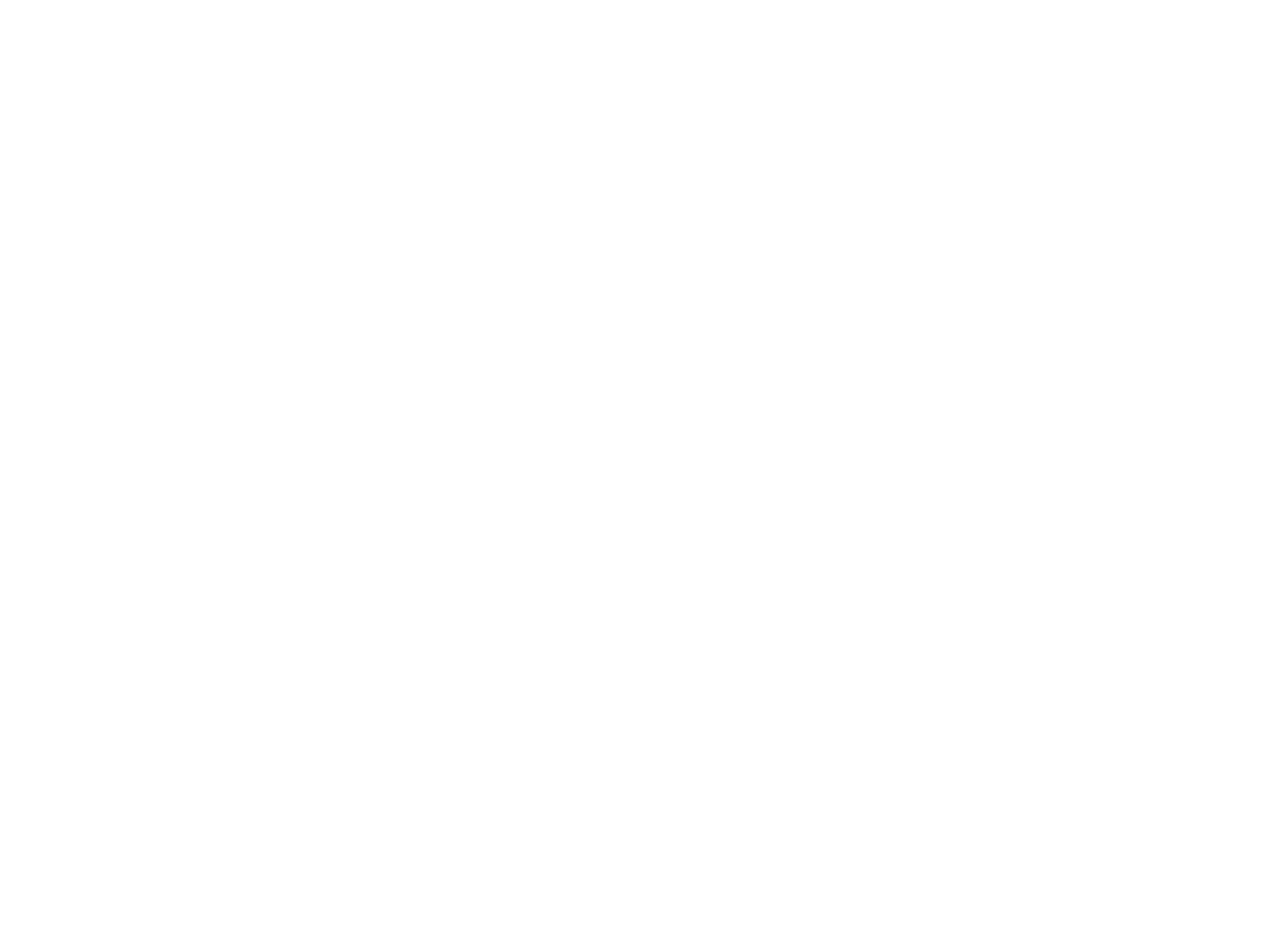
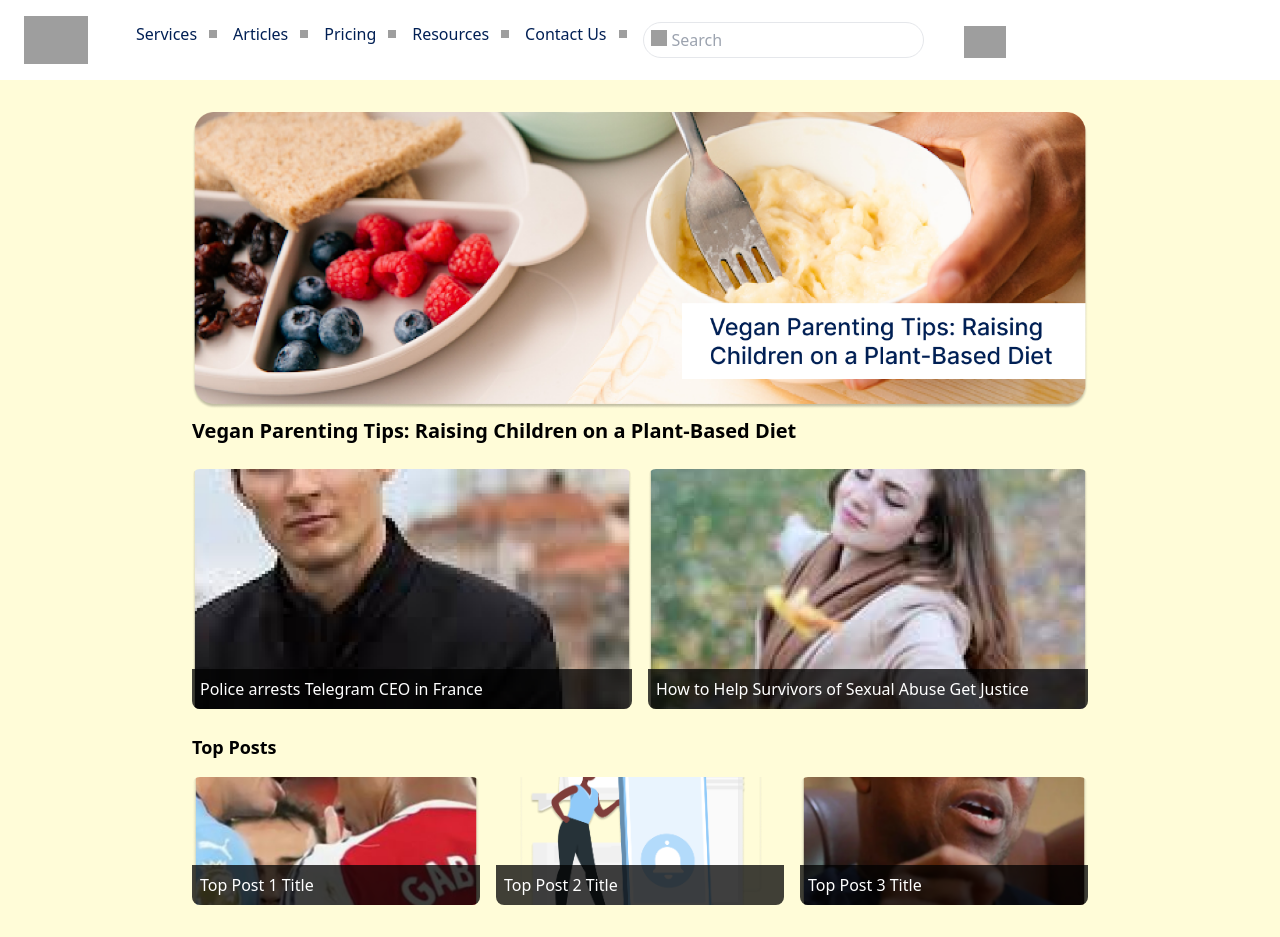
Before and after one commit to m4ace-project/blog-frontend, a React (Vite) app: page /readerdashboard in a window 1280 px wide. Before the commit this address had no page. Before the commit the page ends 800 px from the top, so only its background shows below. Built offline with nearby package versions, Linux system fonts and the light colour scheme; grey boxes are pictures that could not be loaded.

Commit message:
Updated App.jsx and Home.jsx; removed image.png; added new files

```diff
--- a/src/App.jsx
+++ b/src/App.jsx
@@ -28,6 +28,7 @@
 import Inbox from './pages/Inbox';
 import ProfileInfo from './pages/ProfileInfo';
 import Chat from './pages/Chat';
+import ReaderDashboard from './pages/Readerdashboard';
 import { Routes, Route } from 'react-router-dom';
 
 
@@ -69,6 +70,7 @@
         <Route path="/inbox" element={ <Inbox/> } />
         <Route path="/profileInfo" element={ <ProfileInfo/> } />
         <Route path="/chat" element={ <Chat/> } />
+        <Route path="/readerdashboard" element={ <ReaderDashboard/> } />
       </Routes>
 
 
--- /dev/null
+++ b/src/components/common/NavbarReader.jsx
@@ -0,0 +1,51 @@
+import React from 'react';
+import Frame198 from '../assets/Frame 198.png';
+import ProfileIcon from '../assets/profile.png';
+import Vector from '../assets/Vector.png';
+import SearchIcon from '../assets/search-normal.png';
+
+function NavbarReader() {
+  return (
+    <div>
+      <nav className="bg-[#FFFFFF] p-4">
+        <div className="max-w-7xl mx-auto px-2">
+          <div className="flex items-center justify-between flex-wrap">
+            <div className="flex items-center">
+              <img src={Frame198} alt="logo" className="h-12 w-auto" />
+              <div className="hidden md:flex space-x-4 ml-12">
+                {['Services', 'Articles', 'Pricing', 'Resources', 'Contact Us'].map((item, index) => (
+                  <a key={index} href="#" className="text-[#001F54] font-inter font-medium flex hover:text-orange-500">
+                    {item}
+                    <img src={Vector} alt="vector" className="h-2 w-2 ml-3 mt-2 hover:text-[#FF5722]" />
+                  </a>
+                ))}
+                <form className="relative w-50 flex ml-10 " role="search">
+                  <span className="absolute inset-y-0 left-2 flex">
+                    <img src={SearchIcon} alt="search" className="w-4 h-4 mt-2 " />
+                  </span>
+                  <input
+                    className="w-full p-1 pl-7 pr-5 border text-[#001F54] rounded-full focus:outline-none focus:border-blue-500"
+                    type="search"
+                    placeholder="Search"
+                    aria-label="Search"
+                  />
+
+                <img src={ProfileIcon} alt="Profile Icon" className="h-8 w-auto mt-1 ml-10" />
+                </form>
+              </div>
+            </div>
+            <div className="md:hidden">
+              <button id="mobile-menu-button" className="p-2 text-[#001F54] rounded-md">
+                <svg xmlns="http://www.w3.org/2000/svg" viewBox="0 0 448 512" className="h-6 w-6">
+                  <path d="M0 96C0 78.3 14.3 64 32 64h384c17.7 0 32 14.3 32 32s-14.3 32-32 32H32C14.3 128 0 113.7 0 96zm0 160c0-17.7 14.3-32 32-32h384c17.7 0 32 14.3 32 32s-14.3 32-32 32H32c-17.7 0-32-14.3-32-32zm448 160c0 17.7-14.3 32-32 32H32c-17.7 0-32-14.3-32-32s14.3-32 32-32h384c17.7 0 32 14.3 32 32z" />
+                </svg>
+              </button>
+            </div>
+          </div>
+        </div>
+      </nav>
+    </div>
+  );
+}
+
+export default NavbarReader;
--- a/src/pages/Home.jsx
+++ b/src/pages/Home.jsx
@@ -7,6 +7,8 @@
 import Frame86 from '../assets/Frame 86.png';
 import Frame87 from '../assets/Frame 87.png';
 import OrangeBackground from '../assets/orange.jpeg';
+import SearchIcon from '../assets/search-normal.png';
+
 const Home = () => {
   return (
     <div>
@@ -20,12 +22,12 @@
                 {['Services', 'Articles', 'Pricing', 'Resources', 'Contact Us'].map((item, index) => (
                   <a key={index} href="#" className="text-[#001F54] font-inter font-medium flex hover:text-orange-500">
                     {item}
-                    <img src={Vector} alt="vector" className="h-2 w-2 ml-3 mt-2 hover:text-orange-500" />
+                    <img src={Vector} alt="vector" className="h-2 w-2 ml-3 mt-2 hover: text-[#FF5722]" />
                   </a>
                 ))}
                 <form className="relative w-40" role="search">
                   <span className="absolute inset-y-0 left-2 flex items-center">
-                    <i className="fas fa-magnifying-glass"></i>
+                    <img src={SearchIcon} alt="search" className='w-4  h-4' />
                   </span>
                   <input
                     className="w-full p-1 pl-7 pr-5 border text-[#001F54] rounded-full focus:outline-none focus:border-blue-500"
--- /dev/null
+++ b/src/pages/Readerdashboard.jsx
@@ -0,0 +1,66 @@
+import React from 'react';
+import NavbarReader from '../components/common/NavbarReader';
+import Frame340 from '../assets/Frame 340.png';
+import Frame338 from '../assets/Frame 338.png';
+import Frame339 from '../assets/Frame 339.png';
+import Rectangle25 from '../assets/Rectangle 25.png';
+import Rectangle28 from '../assets/Rectangle 28.png';
+import Govnor from '../assets/Govnor.png';
+
+function ReaderDashboard() {
+  return (
+    <div className="bg-[#FFFCD8] min-h-screen">
+      <NavbarReader />
+
+      <div className="max-w-4xl mx-auto py-8">
+
+        <div className="mb-6">
+          <img src={Frame340} alt="Featured" className="w-full rounded-lg" />
+          <h2 className="text-xl font-bold mt-2">
+            Vegan Parenting Tips: Raising Children on a Plant-Based Diet
+          </h2>
+        </div>
+
+        <div className="grid grid-cols-2 gap-4 mb-6">
+          <div className="relative">
+            <img src={Frame338} alt="Article 1" className="w-full h-60 object-cover rounded-lg" />
+            <div className="absolute bottom-0 bg-opacity-75 bg-black text-white p-2 w-full rounded-b-lg">
+              <p>Police arrests Telegram CEO in France</p>
+            </div>
+          </div>
+          <div className="relative">
+            <img src={Frame339} alt="Article 2" className="w-full h-60 object-cover rounded-lg" />
+            <div className="absolute bottom-0 bg-opacity-75 bg-black text-white p-2 w-full rounded-b-lg">
+              <p>How to Help Survivors of Sexual Abuse Get Justice</p>
+            </div>
+          </div>
+        </div>
+
+
+        <h3 className="text-lg font-bold mb-4">Top Posts</h3>
+        <div className="grid grid-cols-3 gap-4">
+          <div className="relative">
+            <img src={Rectangle25} alt="Top Post 1" className="w-full h-32 object-cover rounded-lg" />
+            <div className="absolute bottom-0 bg-opacity-75 bg-black text-white p-2 w-full rounded-b-lg">
+              <p>Top Post 1 Title</p>
+            </div>
+          </div>
+          <div className="relative">
+            <img src={Rectangle28} alt="Top Post 2" className="w-full h-32 object-cover rounded-lg" />
+            <div className="absolute bottom-0 bg-opacity-75 bg-black text-white p-2 w-full rounded-b-lg">
+              <p>Top Post 2 Title</p>
+            </div>
+          </div>
+          <div className="relative">
+            <img src={Govnor} alt="Top Post 3" className="w-full h-32 object-cover rounded-lg" />
+            <div className="absolute bottom-0 bg-opacity-75 bg-black text-white p-2 w-full rounded-b-lg">
+              <p>Top Post 3 Title</p>
+            </div>
+          </div>
+        </div>
+      </div>
+    </div>
+  );
+}
+
+export default ReaderDashboard;
```
Also changed, not shown: src/assets/Govnor.png (renamed from src/assets/image.png).
